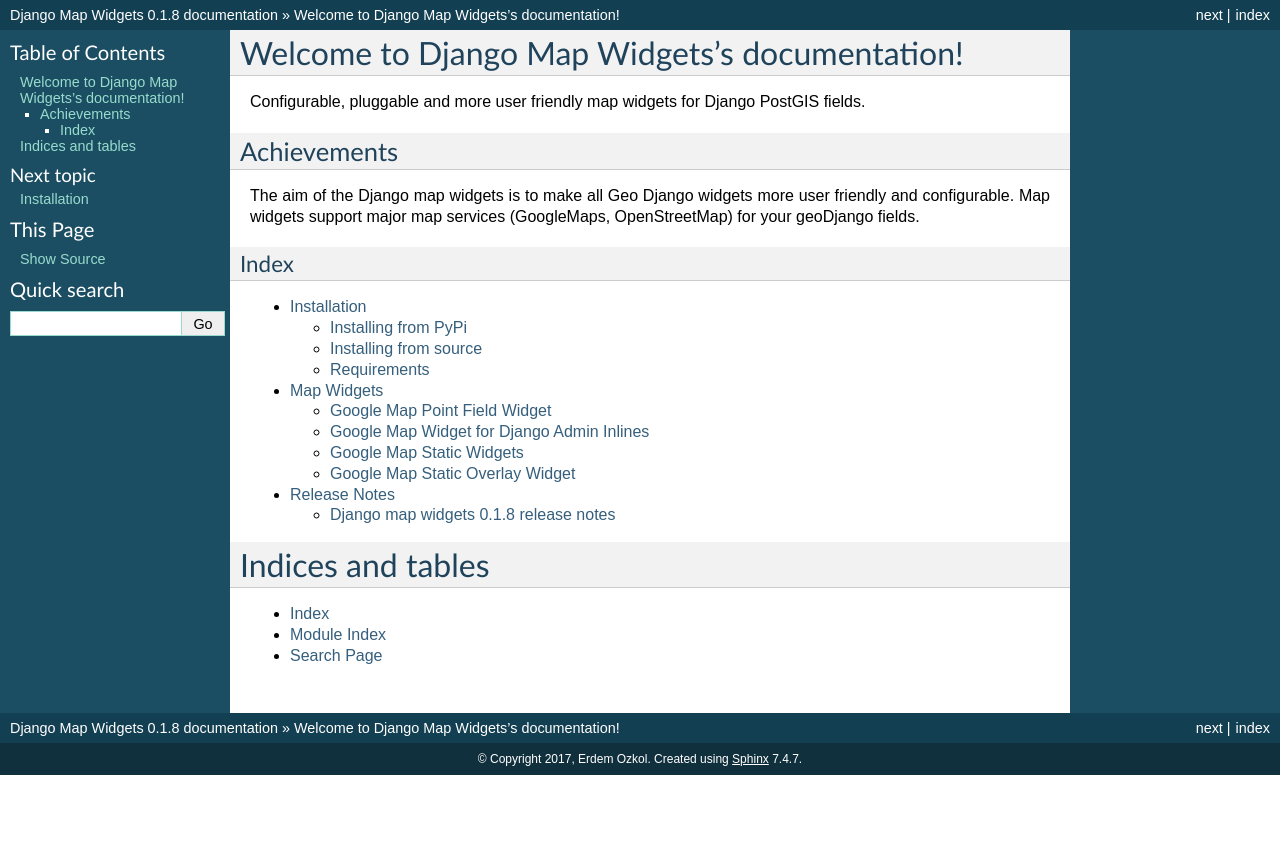
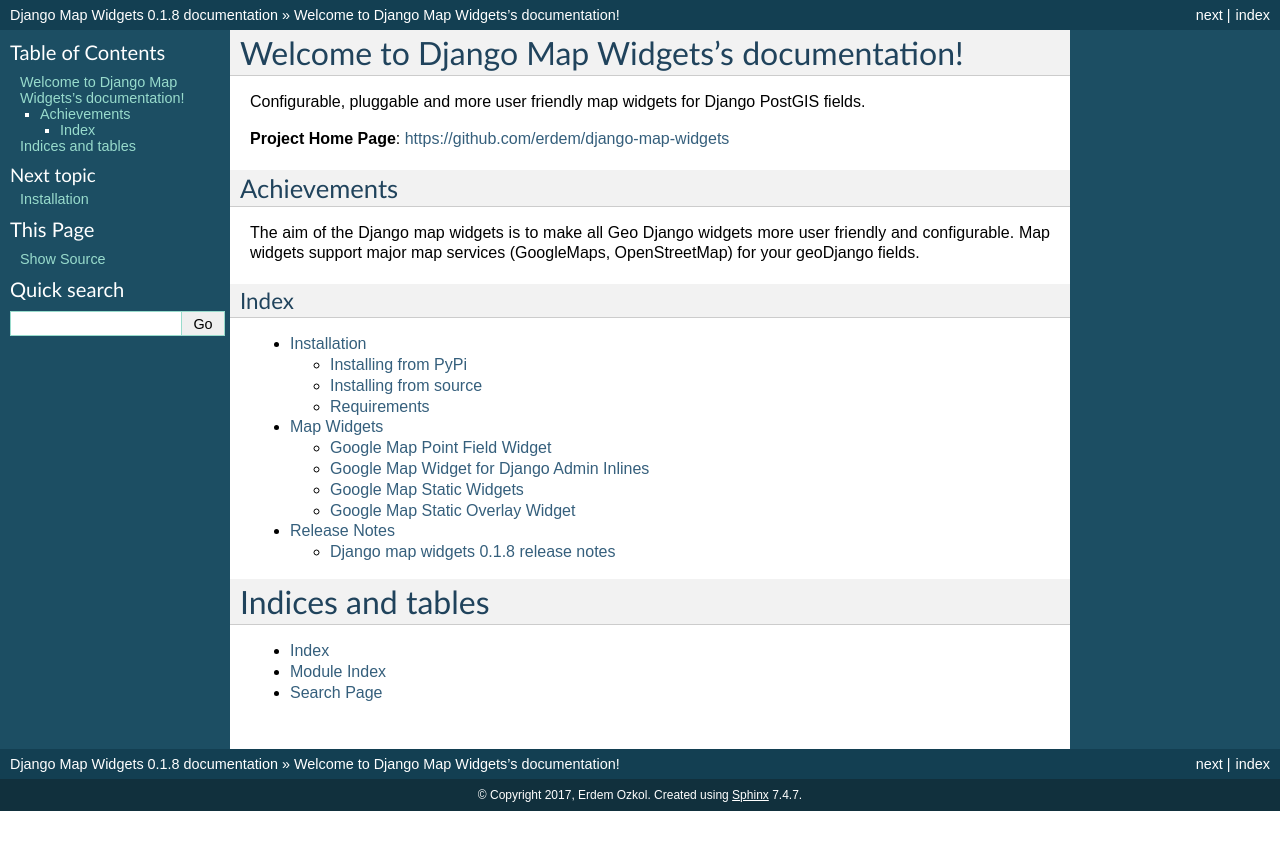
Before and after one commit to erdem/django-map-widgets, a Sphinx documentation site: the page built from docs/index.rst, in a window 1280 px wide. Shown: the top 850 px of the page. Built offline with Sphinx 7.4.7, drawn with Linux system fonts in a browser that asks for light colours.

Commit message:
docs updates

```diff
--- a/docs/index.rst
+++ b/docs/index.rst
@@ -8,6 +8,7 @@
 
 Configurable, pluggable and more user friendly map widgets for Django PostGIS fields.
 
+**Project Home Page**: https://github.com/erdem/django-map-widgets
 
 Achievements
 ^^^^^^^^^^^^
```
